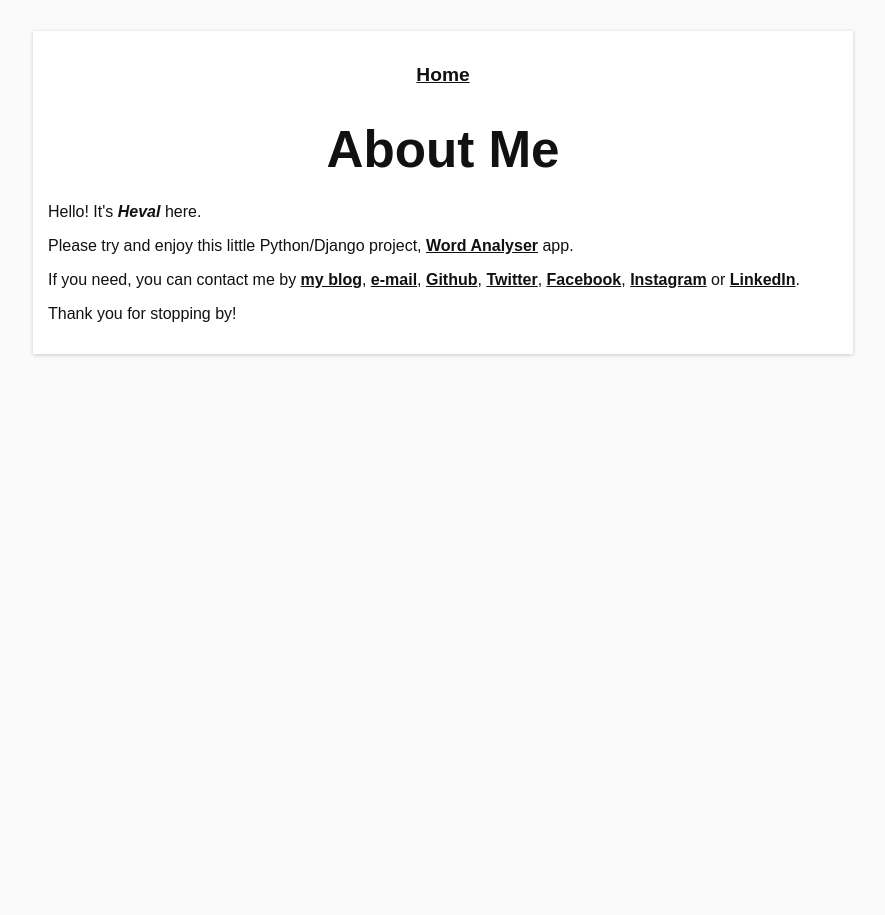
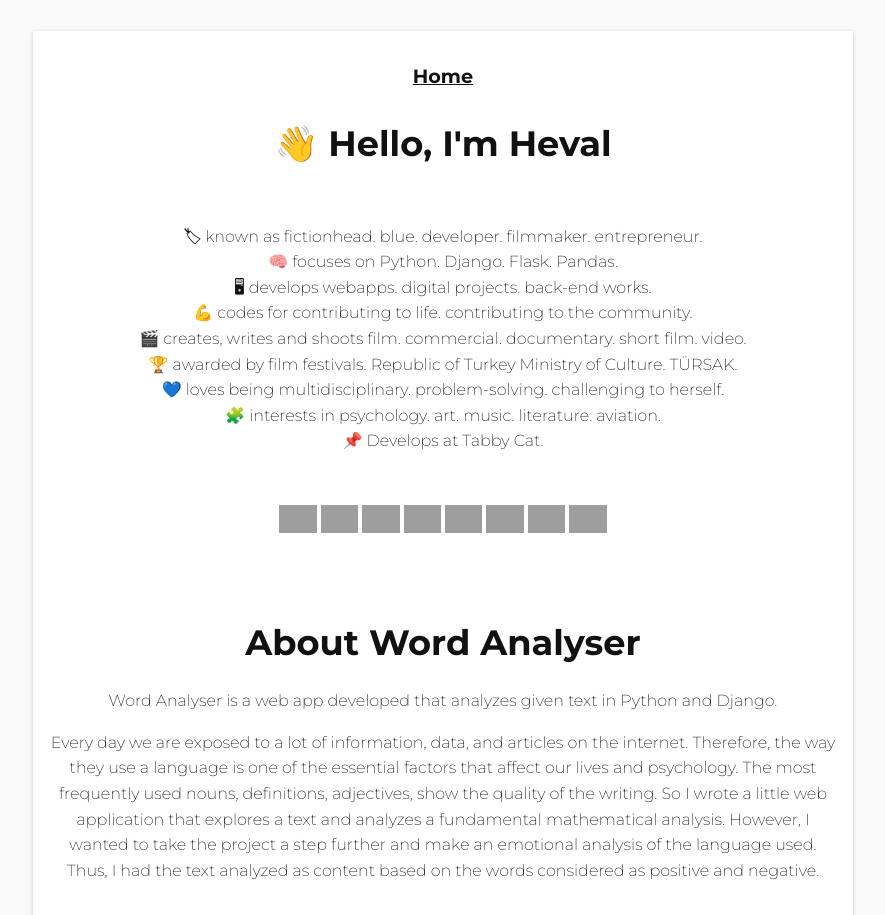
Before and after one commit to hevalhazalkurt/word_analyser, a Django app: page /about/ in a window 1280 px wide. Shown: the top 915 px of the page, without its empty margins (197-1082 px from the left). Before the commit the page ends 356 px from the top, so only its background shows below. Run offline with Django 3.2, Linux system fonts and the light colour scheme; grey boxes are pictures that could not be loaded.

Commit message:
Edited info

```diff
--- a/templates/about.html
+++ b/templates/about.html
@@ -2,7 +2,8 @@
 <html>
 
 <head>
-	<title>About Me</title>
+	<title>About</title>
+	<link href="https://fonts.googleapis.com/css?family=Montserrat:200,700&display=swap" rel="stylesheet">
 	<style>
 		html {
 			box-sizing: border-box;
@@ -51,6 +52,7 @@
 			font-weight: 900;
 			text-align: center;
 			margin: 1% 0 3%;
+			align: center;
 		}
 
 		h2 {
@@ -58,6 +60,12 @@
 			font-weight: 700;
 			text-align: center;
 			margin: 1% 0 3%;
+			align: center;
+		}
+
+		p {
+			text-align: center;
+			line-height: 1.6em;
 		}
 
 		nav {
@@ -76,9 +84,18 @@
 			color: #111;
 		}
 
+		ul {
+			line-height: 1.6em;
+			text-align: center;
+			list-style: inside;
+			list-style-type: none;
+		}
+
+
+
 		textarea {
 			width: 100%;
-			height: 250px;
+			height: 150px;
 			padding: 10px;
 			border: 1px solid #d9d9d9;
 			outline: none;
@@ -88,12 +105,24 @@
 			font-family: 'Montserrat', sans-serif;
 		}
 
+		.img {
+			display: block;
+			margin-left: auto;
+			margin-right: auto;
+		}
+
+		.small {
+
+		}
+
+
 		input {
 			position: relative;
 			display: block;
-			font-size: 2rem;
+			font-size: 1.3rem;
 			margin: 0 auto;
 			font-weight: 800;
+			font-family: 'Montserrat', sans-serif;
 			background-color: #FFFFFF;
 			-webkit-box-shadow: 0px 1px 4px 0px rgba(0, 0, 0, 0.2);
 			box-shadow: 0px 1px 4px 0px rgba(0, 0, 0, 0.2);
@@ -170,6 +199,9 @@
 				.output.row span {
 					font-size: 2rem;
 				}
+			}
+
+		}
 	</style>
 
 </head>
@@ -178,19 +210,74 @@
 	<div class="container">
 		<nav><a href="{% url 'home' %}">Home</a></nav>
 
-		<h1>About Me</h1>
 
-		<div>Hello! It's <b><i>Heval</i></b> here.
+		<h2>👋 Hello, I'm Heval</h2><br>
+		<p>
+			🏷 known as fictionhead. blue. developer. filmmaker. entrepreneur.<br>
+			🧠 focuses on Python. Django. Flask. Pandas.<br>
+			🖥 develops webapps. digital projects. back-end works.<br>
+			💪 codes for contributing to life. contributing to the community.<br>
+			🎬 creates, writes and shoots film. commercial. documentary. short film. video.<br>
+			🏆 awarded by film festivals. Republic of Turkey Ministry of Culture. TÜRSAK.<br>
+			💙 loves being multidisciplinary. problem-solving. challenging to herself.<br>
+			🧩 interests in psychology. art. music. literature. aviation.<br>
+			📌 Develops at Tabby Cat.</p><br>
 
-			<p>Please try and enjoy this little Python/Django project, <a href="{% url 'home' %}">Word Analyser</a> app. </p>
+		<p>
+			<a href="http://hevalhazalkurt.com" target="_blank" title="Homepage"><img height="28" src="https://raw.githubusercontent.com/feathericons/feather/master/icons/home.svg"></a>
+			<a href="https://www.linkedin.com/in/hevalhazalkurt/" target="_blank" title="LinkedIn"><img height="28" src="https://raw.githubusercontent.com/feathericons/feather/master/icons/linkedin.svg"></a>
+			<a href="https://www.instagram.com/hevalhazalkurt/" target="_blank" title="Instagram"><img height="28" src="https://raw.githubusercontent.com/feathericons/feather/master/icons/instagram.svg"></i></a>
+			<a href="https://twitter.com/hevalandsteven" target="_blank" title="Twitter"><img height="28" src="https://raw.githubusercontent.com/feathericons/feather/master/icons/twitter.svg"></a>
+			<a href="https://www.facebook.com/hevalvehazal" target="_blank" title="Facebook"><img height="28" src="https://raw.githubusercontent.com/feathericons/feather/master/icons/facebook.svg"></a>
+			<a href="https://www.youtube.com/user/kisaiyidir" target="_blank" title="Youtube"><img height="28" src="https://raw.githubusercontent.com/feathericons/feather/master/icons/youtube.svg"></a>
+			<a href="https://www.codewars.com/users/hevalhazalkurt" target="_blank" title="CodeWars"><img height="28" src="https://raw.githubusercontent.com/feathericons/feather/master/icons/code.svg"></a>
+			<a href="https://www.hackerrank.com/hevalhazalkurt" target="_blank" title="HackerRank"><img height="28" src="https://raw.githubusercontent.com/feathericons/feather/master/icons/code.svg"></a>
+		</p>
 
-			<p>If you need, you can contact me by <a href="https://hevalhazalkurt.github.io/" target="_blank">my blog</a>, <a href="mailto:hevalhazal@gmail.com" target="_blank">e-mail</a>, <a href="https://github.com/hevalhazalkurt"
-					target="_blank">Github</a>,
-				<a href="https://twitter.com/hevalandsteven" target="_blank">Twitter</a>, <a href="https://www.facebook.com/hevalvehazal" target="_blank">Facebook</a>, <a href="https://www.instagram.com/hevalhazalkurt/" target="_blank">Instagram</a> or <a
-					href="https://www.linkedin.com/in/hevalhazalkurt/" target="_blank">LinkedIn</a>.</p>
+		<br><br> <br>
 
-			<p>Thank you for stopping by!</p>
-		</div>
+		<h2>About Word Analyser</h2>
+
+		<p>Word Analyser is a web app developed that analyzes given text in Python and Django.</p>
+
+		<p>Every day we are exposed to a lot of information, data, and articles on the internet. Therefore, the way they use a language is one of the essential factors that affect our lives and psychology. The most frequently used nouns, definitions,
+			adjectives, show the quality of the writing. So I wrote a little web application that explores a text and analyzes a fundamental mathematical analysis. However, I wanted to take the project a step further and make an emotional analysis of the
+			language used. Thus, I had the text analyzed as content based on the words considered as positive and negative. </p>
+		<br>
+
+		<img class="img" src="https://hevalhazalkurt.com/media/images/2020/07/09/python_word_analyser.gif">
+		<br>
+
+		<p>The application analyzes the following values in the given text:</p>
+
+		<ul>
+			<li>Total number of characters</li>
+			<li>Total number of sentences</li>
+			<li>Total number of words</li>
+			<li>Number of words not evaluated (like "the", "and", "but" words)</li>
+			<li>Words with a positive meaning</li>
+			<li>Negative meaning words</li>
+			<li>Words that do not have a positive or negative meaning</li>
+			<li>Words sorted by frequency of use (except words not evaluated)</li>
+		</ul>
+
+
+		<br>
+
+		<p>Papers about sentiment words :</p>
+
+		<ul>
+			<li>Minqing Hu and Bing Liu. "Mining and Summarizing Customer Reviews." Proceedings of the ACM SIGKDD International Conference on Knowledge Discovery and Data Mining (KDD-2004), Aug 22-25, 2004, Seattle, Washington, USA,</li> <br>
+			<li>Bing Liu, Minqing Hu, and Junsheng Cheng. "Opinion Observer: Analyzing and Comparing Opinions on the Web." Proceedings of the 14th International World Wide Web conference (WWW-2005), May 10-14, 2005, Chiba, Japan.
+			</li>
+			<ul>
+
+
+				<br><br>
+				<p>If you want to explore more about the project you can check on <a href="https://github.com/hevalhazalkurt/word_analyser">Github repo</a>. </p>
+
+				<p>Thank you for stopping by!</p>
+	</div>
 	</div>
 
 </body>
```
